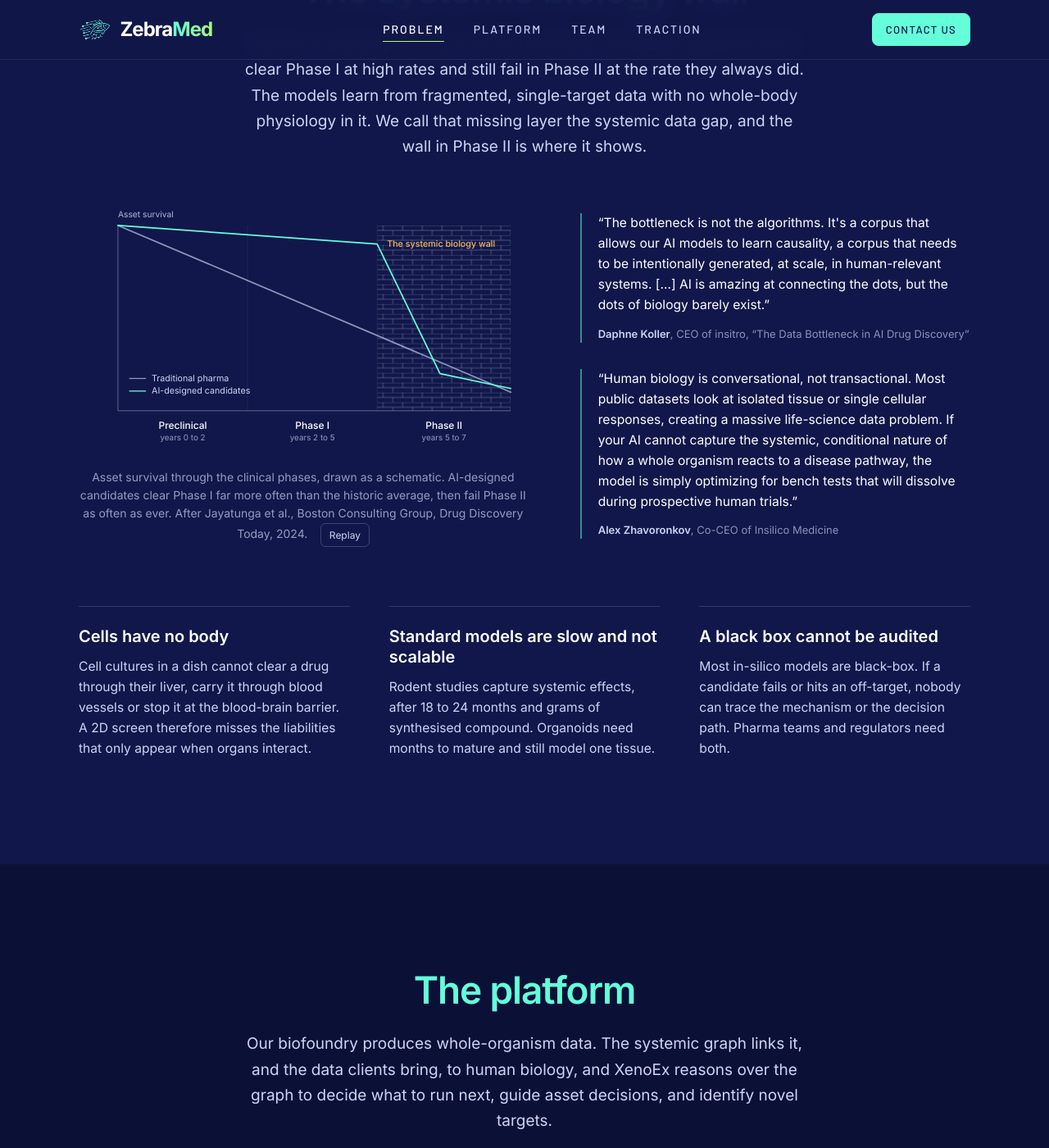
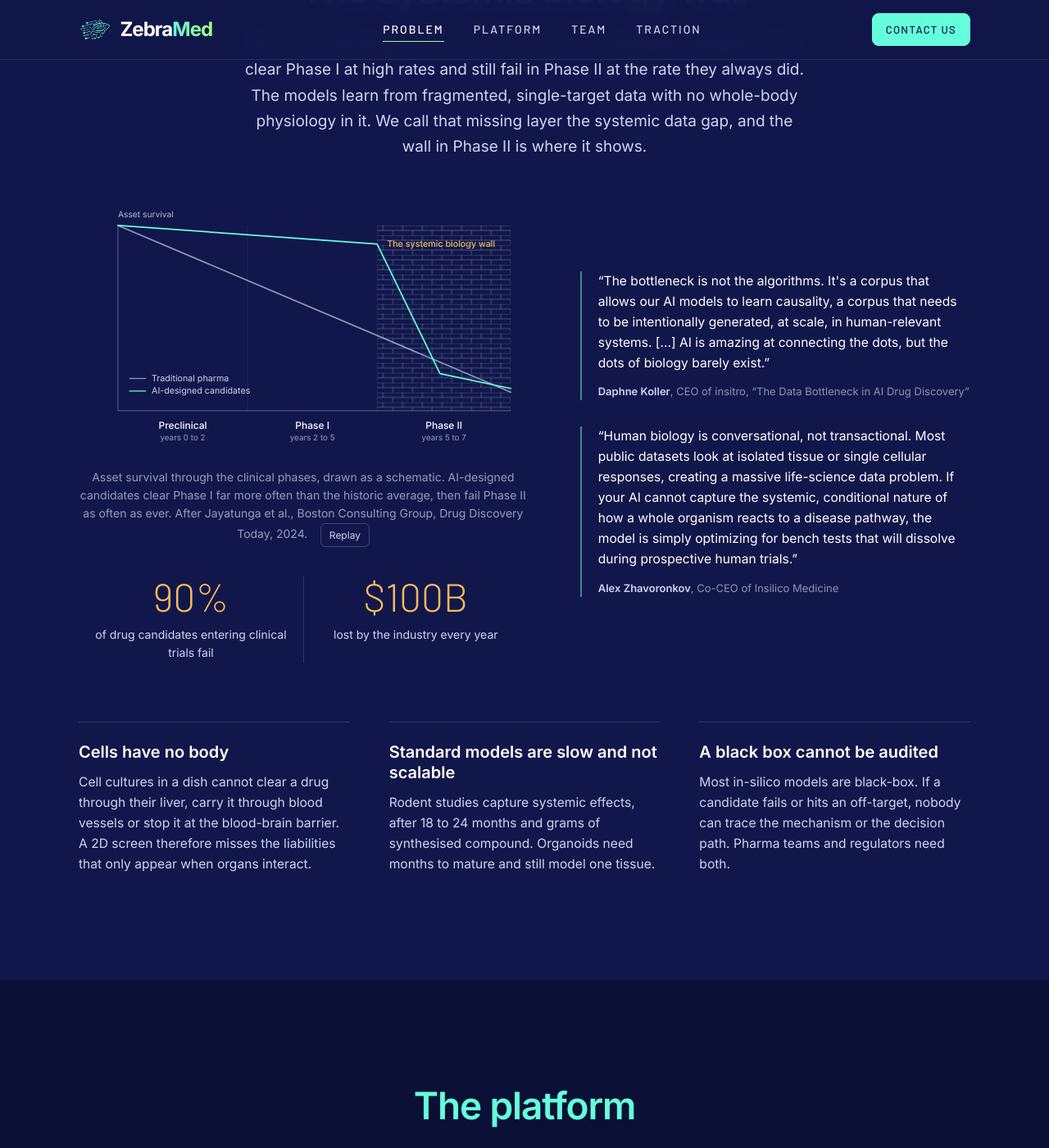
Before and after one commit to zebramed/zebramed.bio, a Jekyll site: the page built from index.html, in a window 1280 px wide and 1400 px high, scrolled down 1178 px. Shown: the whole window at 82% size. Built offline with Jekyll 4.4.1, drawn with Linux system fonts in a browser that asks for light colours.

Commit message:
Problem: headline figures under the wall chart: 90% clinical failure rate, $100B lost a year

```diff
--- /dev/null
+++ b/_data/problem.yml
@@ -0,0 +1,9 @@
+# Problem: the two headline figures under the wall chart.
+# `count` animates the number up (suffix after it); without it the value shows as written.
+metrics:
+  - value: "90%"
+    count: "90"
+    suffix: "%"
+    label: of drug candidates entering clinical trials fail
+  - value: "$100B"
+    label: lost by the industry every year
--- a/_includes/problem.html
+++ b/_includes/problem.html
@@ -11,7 +11,17 @@
     </header>
 
     <div class="problem-split">
-        {% include figures/wall.html %}
+        <div class="problem-main">
+            {% include figures/wall.html %}
+            <div class="numerals problem-numerals">
+                {% for m in site.data.problem.metrics %}
+                <div class="numeral">
+                    <p class="numeral-value"{% if m.count %} data-count="{{ m.count }}" data-suffix="{{ m.suffix }}"{% endif %}>{{ m.value }}</p>
+                    <p class="numeral-label">{{ m.label }}</p>
+                </div>
+                {% endfor %}
+            </div>
+        </div>
         <div class="quotes">
             {% for q in site.data.quotes %}
             <figure class="quote">
--- a/assets/css/main.scss
+++ b/assets/css/main.scss
@@ -319,10 +319,17 @@ html[data-motion="reduced"] .loop-ring .sg-wave, html[data-motion="reduced"] .lo
 .fig-wall { max-width: 52rem; margin-inline: auto; }
 /* the chart beside the two quotes on wide screens; stacked, and the chart a little narrower, below */
 .problem-split { display: grid; gap: 3rem; margin-top: 3.5rem; }
-.problem-split .fig-wall { max-width: 42rem; width: 100%; }
+.problem-main { width: 100%; max-width: 42rem; margin-inline: auto; }
+.problem-split .fig-wall { max-width: none; width: 100%; }
+/* the headline figures under the chart: two columns at every width, in the wall's colour */
+.numerals.problem-numerals { grid-template-columns: repeat(2, minmax(0, 1fr)); gap: 0; margin-top: 2.25rem; }
+.problem-numerals .numeral + .numeral { border-left: 1px solid rgba(var(--color-line-rgb), 0.2); }
+.problem-numerals .numeral { padding: 0 1rem; }
+.problem-numerals .numeral-value { font-size: clamp(2.25rem, 4vw, 3rem); color: var(--color-flag); }
+.problem-numerals .numeral-label { margin-top: 0.75rem; font-size: 0.875rem; }
 @media (min-width: 1100px) {
     .problem-split { grid-template-columns: minmax(0, 1.15fr) minmax(0, 1fr); gap: 4rem; align-items: center; }
-    .problem-split .fig-wall { max-width: none; }
+    .problem-main { max-width: none; }
 }
 .quotes { display: grid; gap: 2rem; max-width: 42rem; margin-inline: auto; }
 .quote { margin: 0; padding-left: 1.25rem; border-left: 2px solid rgba(var(--color-accent-primary-rgb), 0.5); }
```
